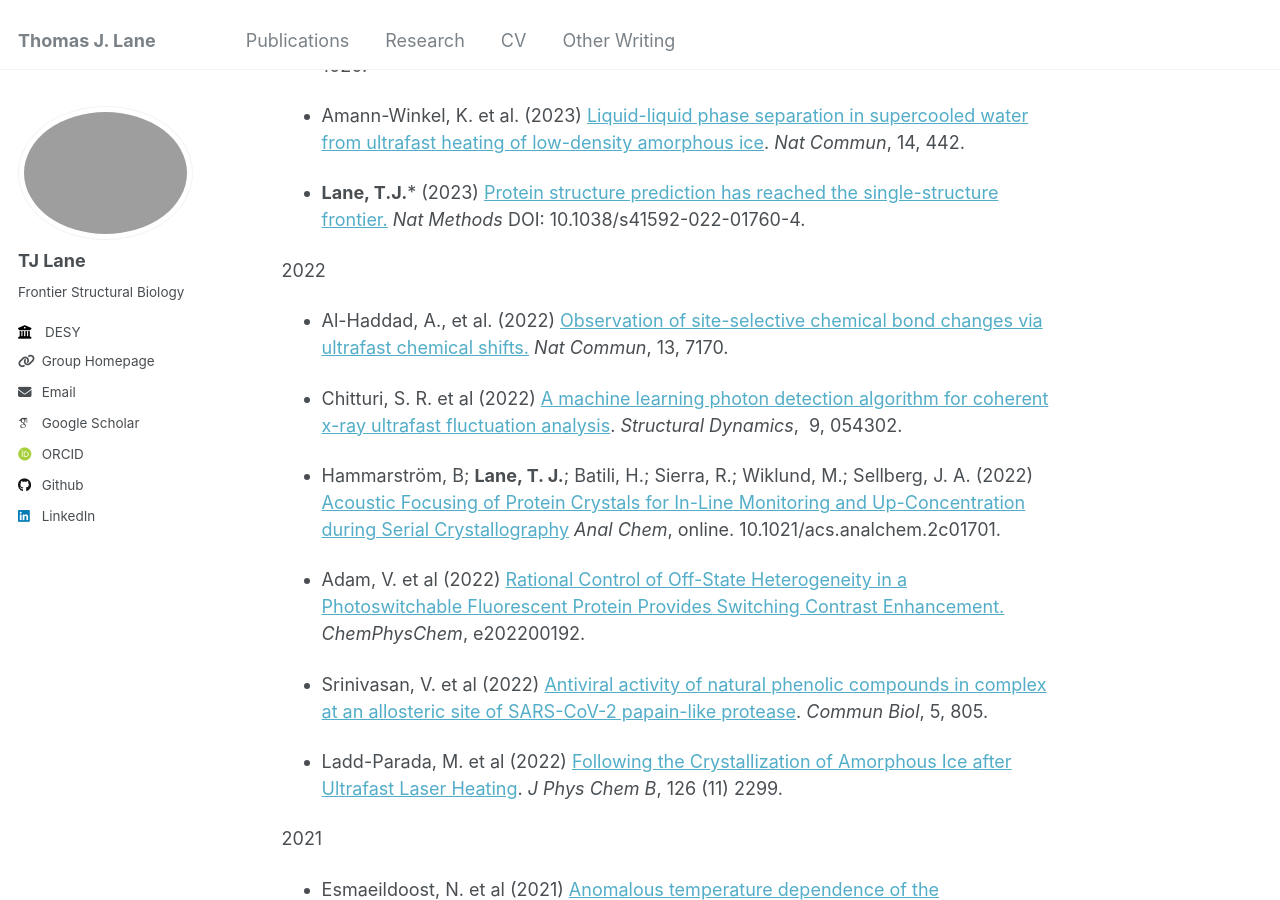
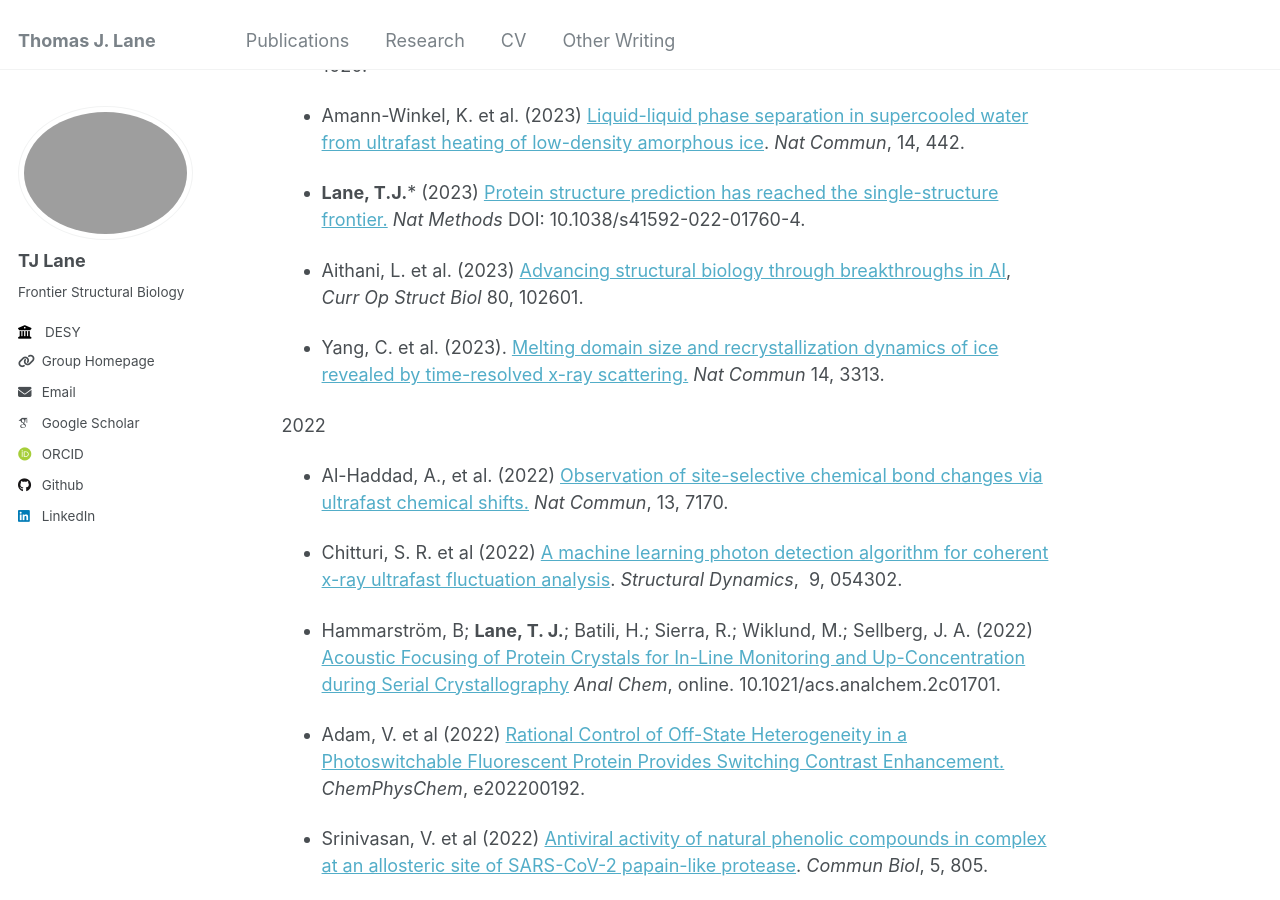
Before and after one commit to tjlane/tjlane.github.io, a Jekyll site: the page built from _pages/publications.md, in a window 1280 px wide and 900 px high, scrolled down 588 px. Built offline with Jekyll 4.4.1, drawn with Linux system fonts in a browser that asks for light colours; some web fonts are replaced.

Commit message:
more missing papers!

```diff
--- a/_pages/publications.md
+++ b/_pages/publications.md
@@ -25,10 +25,13 @@ _Updated: 21 August 2024_ \
 
 * Christou, N-E; Apostolopoulou, V; Melo, D. V. M.; et al.; **Lane, T. J.**\* (2023). [Time-resolved crystallography captures light-driven DNA repair.](https://www.science.org/doi/10.1126/science.adj4270) _Science_, 382 (6674), 1015-1020.
 
-*   Amann-Winkel, K. et al. (2023) [Liquid-liquid phase separation in supercooled water from ultrafast heating of low-density amorphous ice](https://www.nature.com/articles/s41467-023-36091-1). _Nat Commun_, 14, 442.
+* Amann-Winkel, K. et al. (2023) [Liquid-liquid phase separation in supercooled water from ultrafast heating of low-density amorphous ice](https://www.nature.com/articles/s41467-023-36091-1). _Nat Commun_, 14, 442.
 
 *   **Lane, T.J.**\* (2023) [Protein structure prediction has reached the single-structure frontier.](https://rdcu.be/c3nLy) _Nat Methods_ DOI: 10.1038/s41592-022-01760-4.
 
+* Aithani, L. et al. (2023) [Advancing structural biology through breakthroughs in AI](https://doi.org/10.1016/j.sbi.2023.102601), _Curr Op Struct Biol_ 80, 102601.
+
+* Yang, C. et al. (2023). [Melting domain size and recrystallization dynamics of ice revealed by time-resolved x-ray scattering.](https://doi.org/10.1038/s41467-023-38551-0) _Nat Commun_ 14, 3313.
 
 2022
 
```
